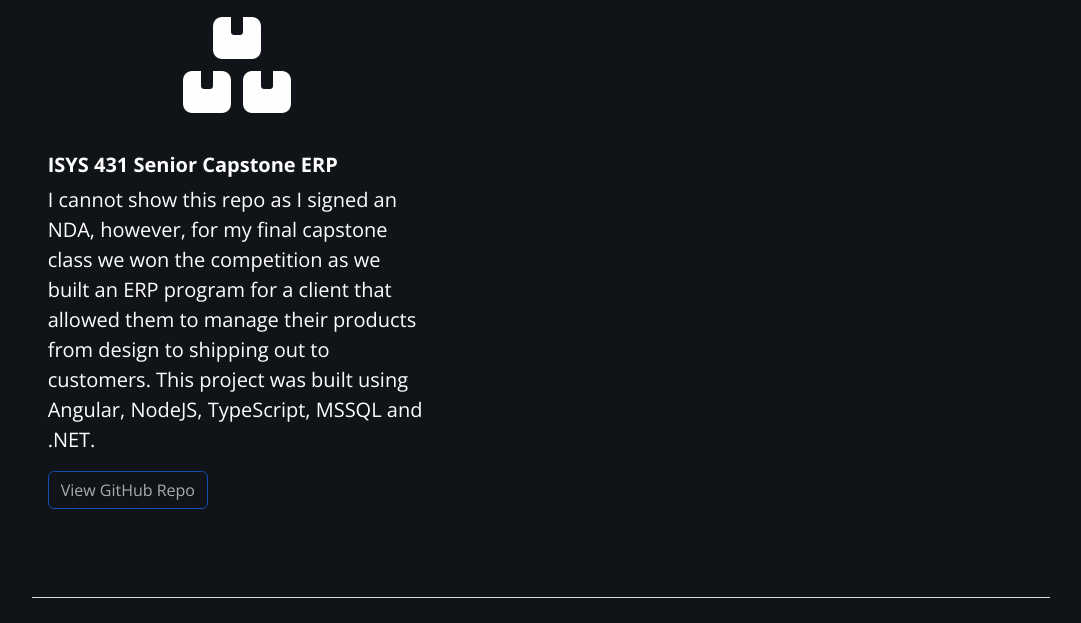
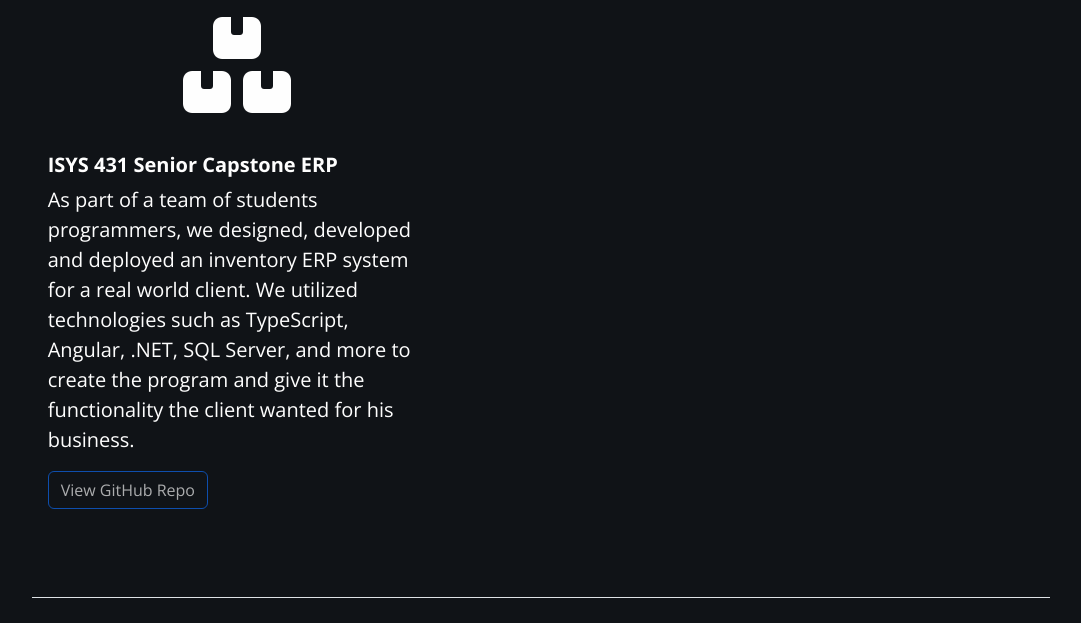
Before and after one commit to NoahFlowa/NoahFlowa.com, a PHP site: page / in a window 1280 px wide. Shown: the part 3065-3688 px from the top of the page, without its empty margins (99-1180 px from the left). Run offline with PHP 8.4, Linux system fonts and the light colour scheme; some libraries are stand-ins or nearby versions.

Commit message:
Updated capstone description

```diff
--- a/skills.php
+++ b/skills.php
@@ -46,9 +46,9 @@
                     <p class="text-center pb-4"><i class="fa-solid fa-boxes-stacked fa-6x"></i></p>
                     <h5 class="card-title fw-bold">ISYS 431 Senior Capstone ERP</h5>
                     <p class="card-text fs-5">
-                        I cannot show this repo as I signed an NDA, however, for my final capstone class we won the competition
-                        as we built an ERP program for a client that allowed them to manage their products from design to shipping
-                        out to customers. This project was built using Angular, NodeJS, TypeScript, MSSQL and .NET.
+                        As part of a team of students programmers, we designed, developed and deployed an inventory ERP system for a real world client.
+                        We utilized technologies such as TypeScript, Angular, .NET, SQL Server, and more to create the program and give it the functionality
+                        the client wanted for his business.
                     </p>
                     <a href="#" class="btn btn-outline-primary disabled">View GitHub Repo</a>
                 </div>
```
